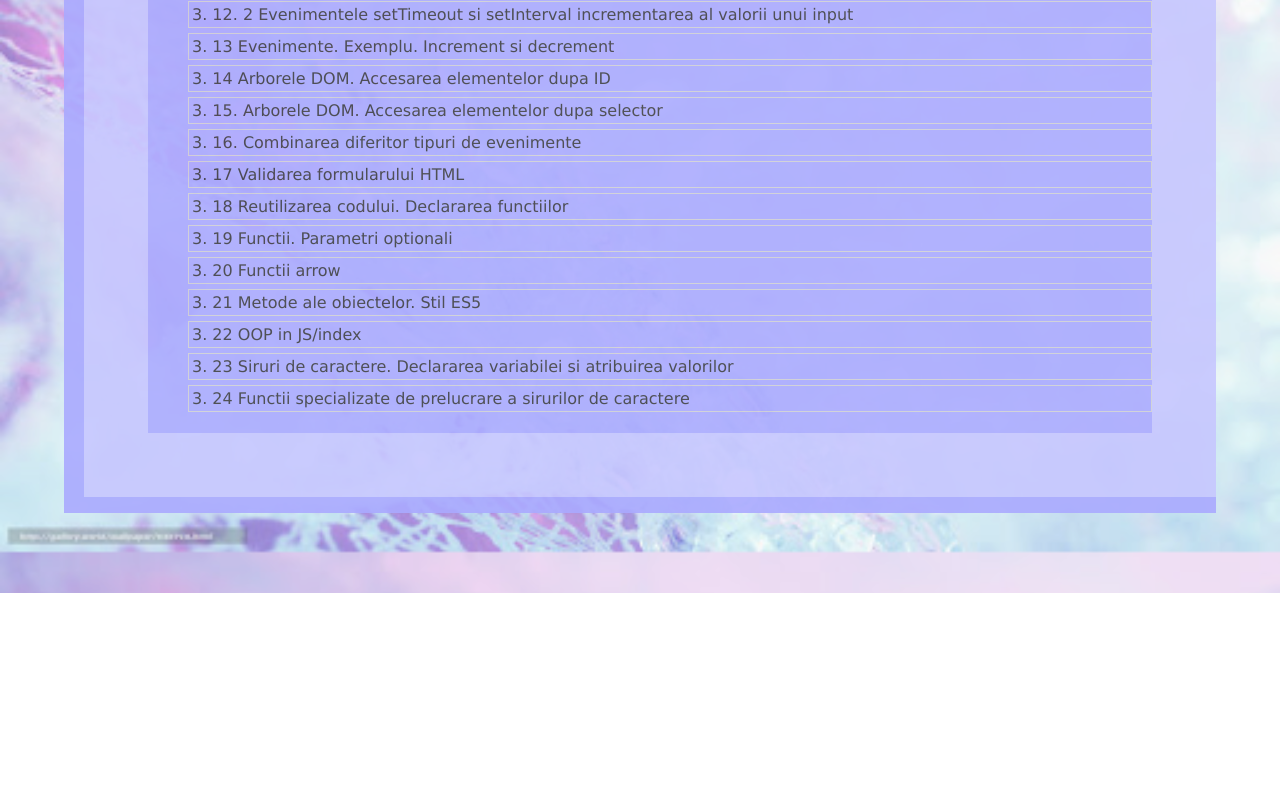
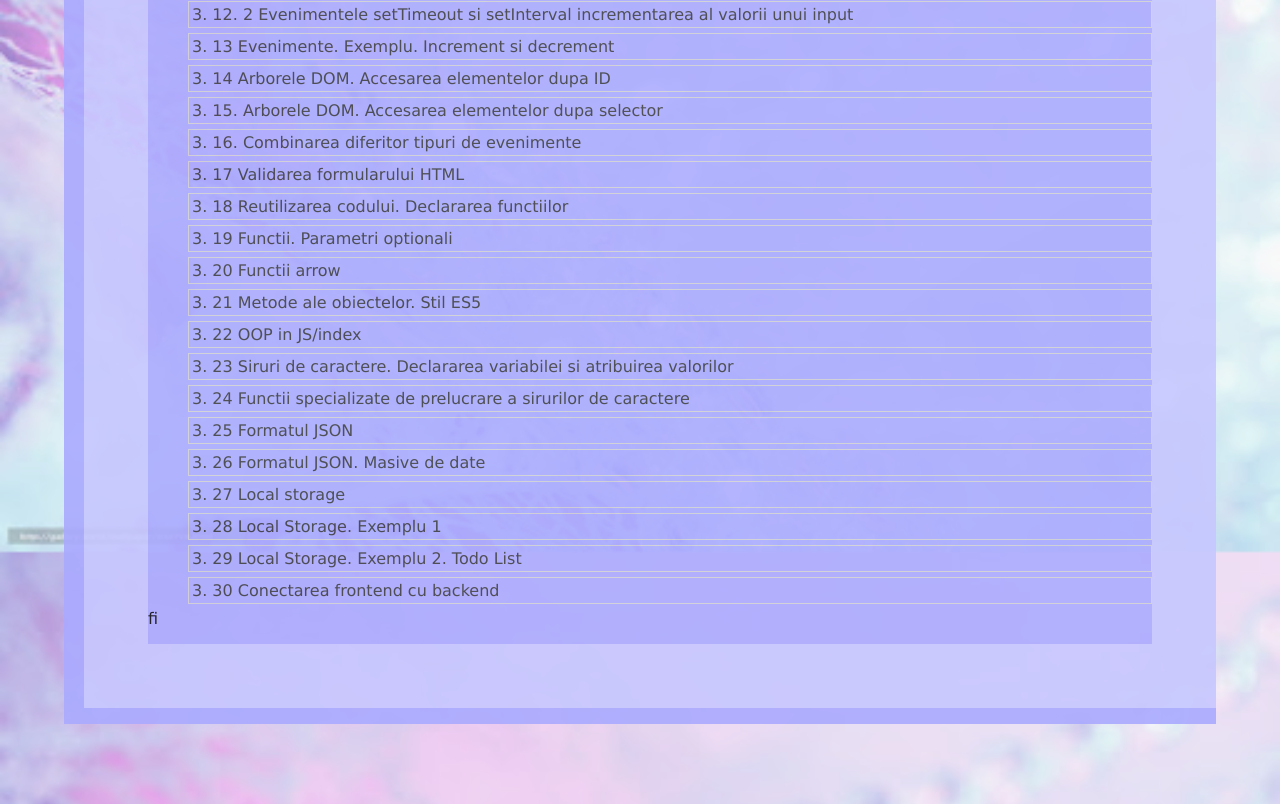
Before and after one commit to TatianaRosca/Practica-html, a plain HTML site: page public/index.html in a window 1280 px wide. Shown: the part 2178-2982 px from the top of the page. Before the commit the page ends 2771 px from the top, so only its background shows below. Drawn offline with Linux system fonts and the light colour scheme.

Commit message:
legaturi

```diff
--- a/public/index.html
+++ b/public/index.html
@@ -93,7 +93,13 @@
                             <li><a href="3.JS/22. OOP in JS/index.html">3. 22 OOP in JS/index </a></li>
                             <li><a href="3.JS/23. Siruri de caractere. Declararea variabilei si atribuirea valorilor/index.html">3. 23 Siruri de caractere. Declararea variabilei si atribuirea valorilor </a></li>
                             <li><a href="3.JS/24. Functii specializate de prelucrare a sirurilor de caractere/index.html">3. 24 Functii specializate de prelucrare a sirurilor de caractere </a></li>
-
+                            <li><a href="3.JS/25. Formatul JSON/index.html">3. 25 Formatul JSON </a></li>
+                            <li><a href="3.JS/26. Formatul JSON. Masive de date/index.html">3. 26 Formatul JSON. Masive de date </a></li>
+                            <li><a href="3.JS/27. Local storage/index.html">3. 27 Local storage </a></li>
+                            <li><a href="3.JS/28. Local Storage. Exemplu 1/index.html">3. 28 Local Storage. Exemplu 1 </a></li>
+                            <li><a href="3.JS/29. Local Storage. Exemplu 2. Todo List/index.html">3. 29 Local Storage. Exemplu 2. Todo List </a></li>
+                            <li><a href="3.JS/30. Conectarea frontend cu backend/index.html">3. 30 Conectarea frontend cu backend </a></li>
+fi
                         </ul>
                     </section>
                 </article>
```
